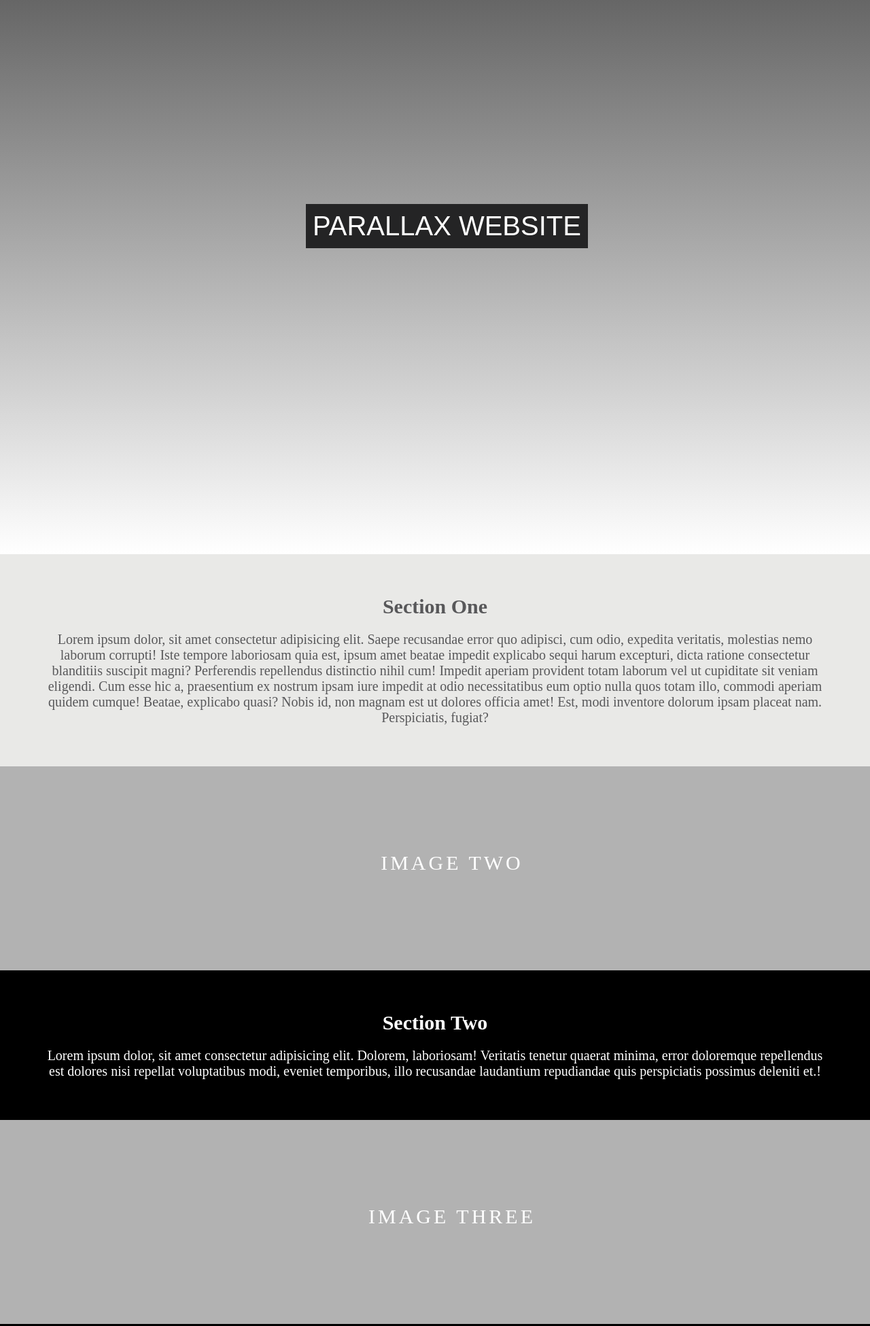
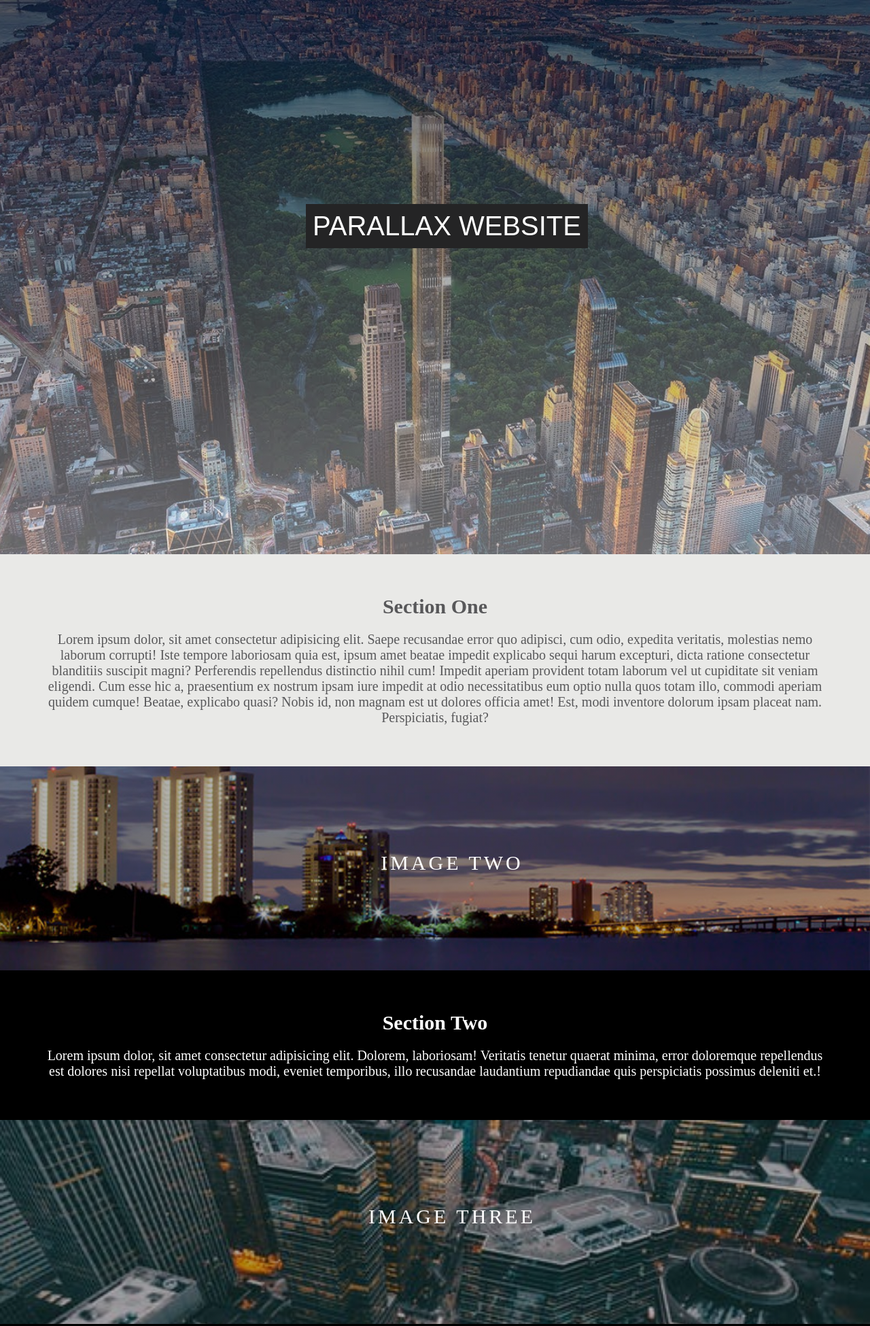
Before and after one commit to jaanvinambiar/Parallax-Website, a plain HTML site: page index.html in a window 1280 px wide. Shown: the top 1950 px of the page at 68% size. Drawn offline with Linux system fonts and the light colour scheme.

Commit message:
Update style.css

```diff
--- a/style.css
+++ b/style.css
@@ -3,7 +3,7 @@
     margin: 0px;
 }
 #one{
-    background: linear-gradient(rgba(0,0,0, 0.6), rgba(255,255,255, 0.4)),url(./images/t2.jpg);
+    background: linear-gradient(rgba(0,0,0, 0.6), rgba(255,255,255, 0.4)),url(https://raw.githubusercontent.com/jaanvinambiar/Parallax-Website/main/t2.jpg);
     background-size: cover;
     min-height: 500px;
     background-attachment: fixed;
@@ -19,7 +19,7 @@
     padding: 10px 10px;
 }
 #four{
-    background: linear-gradient(rgba(0,0,0, 0.6), rgba(255,255,255, 0.4)),url(./images/t2.jpg);
+    background: linear-gradient(rgba(0,0,0, 0.6), rgba(255,255,255, 0.4)),url(https://raw.githubusercontent.com/jaanvinambiar/Parallax-Website/main/t2.jpg);
     background-size: cover;
     min-height: 500px;
     background-position: center;
@@ -48,7 +48,7 @@
     font-size: 30px;
 }
 #two{
-    background-image: linear-gradient(rgba(0,0,0,0.3), rgba(0,0,0,0.3)), url(./images/img2.jpg);
+    background-image: linear-gradient(rgba(0,0,0,0.3), rgba(0,0,0,0.3)), url(https://raw.githubusercontent.com/jaanvinambiar/Parallax-Website/main/img2.jpg);
     height: 300px;
     background-size: cover;
     background-position: center;
@@ -83,7 +83,7 @@
     font-size: 30px;
 }
 #three{
-    background-image: linear-gradient(rgba(0,0,0,0.3), rgba(0,0,0,0.3)), url(./images/img1.jpeg);
+    background-image: linear-gradient(rgba(0,0,0,0.3), rgba(0,0,0,0.3)), url(https://raw.githubusercontent.com/jaanvinambiar/Parallax-Website/main/img1.jpeg);
     height: 300px;
     background-size: cover;
     background-position: center;
```
